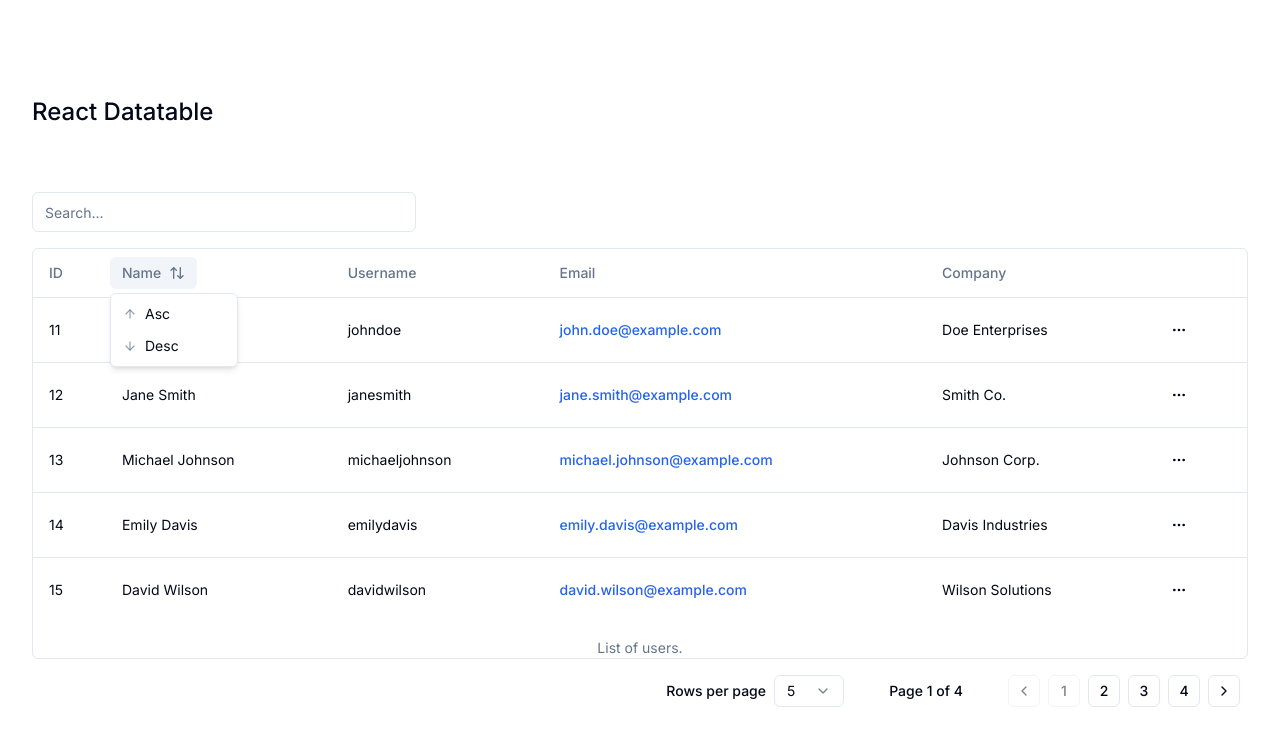
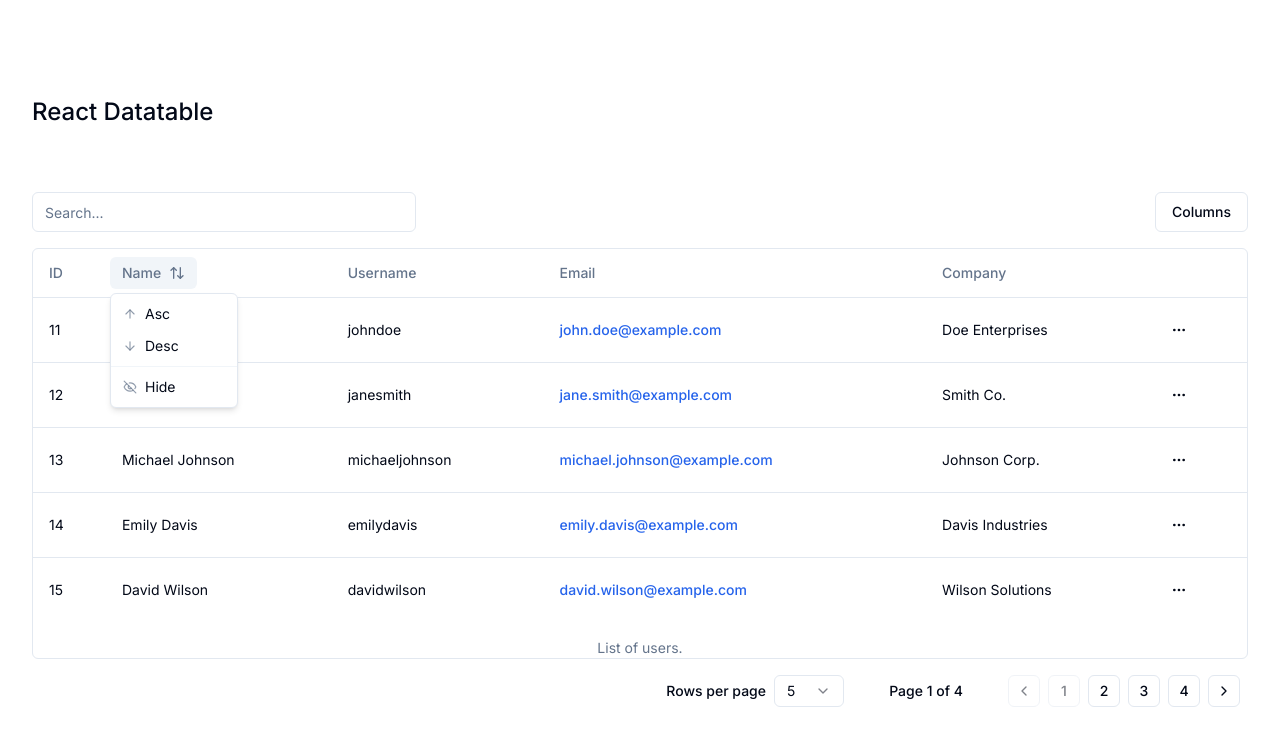
Before and after one commit to gerardopemz/nextjs-react-datatable, a Next.js app: page / in a window 1280 px wide. Both pictures are taken after a click on the button "Name". Shown: the top 746 px of the page. Built offline with nearby package versions, Linux system fonts and the light colour scheme.

Commit message:
08 - visibilidad de columnas

```diff
--- a/src/app/columns.tsx
+++ b/src/app/columns.tsx
@@ -18,6 +18,7 @@ export const columns: ColumnDef<User>[] = [
   {
     accessorKey: "id",
     header: "ID",
+    enableHiding: false,
   },
   {
     accessorKey: "name",
@@ -42,11 +43,13 @@ export const columns: ColumnDef<User>[] = [
     ),
   },
   {
+    id: "company",
     accessorKey: "company.name",
     header: "Company",
   },
   {
     id: "actions",
+    enableHiding: false,
     cell: ({ row }) => (
       <DropdownMenu>
         <DropdownMenuTrigger asChild>
--- a/src/components/datatable-column-header.tsx
+++ b/src/components/datatable-column-header.tsx
@@ -11,7 +11,7 @@ import {
   DropdownMenuTrigger,
 } from "./ui/dropdown-menu";
 import { Button } from "./ui/button";
-import { ArrowDown, ArrowUp, ArrowUpDown } from "lucide-react";
+import { ArrowDown, ArrowUp, ArrowUpDown, EyeOff } from "lucide-react";
 
 interface DatatableColumnHeaderProps<TData, TValue>
   extends HTMLAttributes<HTMLDivElement> {
@@ -62,6 +62,11 @@ export default function DatatableColumnHeader<TData, TValue>({
               Reset
             </DropdownMenuItem>
           )}
+          <DropdownMenuSeparator />
+          <DropdownMenuItem onClick={() => column.toggleVisibility(false)}>
+            <EyeOff className="mr-2 h-3.5 w-3.5 text-muted-foreground/70" />
+            Hide
+          </DropdownMenuItem>
         </DropdownMenuContent>
       </DropdownMenu>
     </div>
--- a/src/components/datatable.tsx
+++ b/src/components/datatable.tsx
@@ -15,6 +15,7 @@ import {
   ColumnFiltersState,
   PaginationState,
   SortingState,
+  VisibilityState,
   flexRender,
   getCoreRowModel,
   getFilteredRowModel,
@@ -24,6 +25,13 @@ import {
 } from "@tanstack/react-table";
 import DatatablePagination from "./datatable-pagination";
 import { Input } from "./ui/input";
+import {
+  DropdownMenu,
+  DropdownMenuCheckboxItem,
+  DropdownMenuContent,
+  DropdownMenuTrigger,
+} from "./ui/dropdown-menu";
+import { Button } from "./ui/button";
 
 interface DatatableProps<TData, TValue> {
   data: TData[];
@@ -44,6 +52,7 @@ export default function Datatable<TData, TValue>({
   });
   const [sorting, setSorting] = useState<SortingState>([]);
   const [columnFilters, setColumnFilters] = useState<ColumnFiltersState>([]);
+  const [columnVisibility, setColumnVisibility] = useState<VisibilityState>({});
 
   const table = useReactTable({
     data,
@@ -55,21 +64,25 @@ export default function Datatable<TData, TValue>({
     onPaginationChange: setPagination,
     onSortingChange: setSorting,
     onColumnFiltersChange: setColumnFilters,
+    onColumnVisibilityChange: setColumnVisibility,
     state: {
       pagination,
       sorting,
       columnFilters,
+      columnVisibility,
     },
   });
 
   return (
     <div className="space-y-4">
+      <div className="flex items-center justify-between">
         {globalFilterColumn && (
           <Input
             placeholder="Search..."
             value={
-            (table.getColumn(globalFilterColumn)?.getFilterValue() as string) ??
-            ""
+              (table
+                .getColumn(globalFilterColumn)
+                ?.getFilterValue() as string) ?? ""
             }
             onChange={(event) =>
               table
@@ -79,6 +92,33 @@ export default function Datatable<TData, TValue>({
             className="max-w-sm"
           />
         )}
+        <DropdownMenu>
+          <DropdownMenuTrigger asChild>
+            <Button variant="outline" className="ml-auto">
+              Columns
+            </Button>
+          </DropdownMenuTrigger>
+          <DropdownMenuContent align="end">
+            {table
+              .getAllColumns()
+              .filter((column) => column.getCanHide())
+              .map((column) => {
+                return (
+                  <DropdownMenuCheckboxItem
+                    key={column.id}
+                    className="capitalize"
+                    checked={column.getIsVisible()}
+                    onCheckedChange={(value) =>
+                      column.toggleVisibility(!!value)
+                    }
+                  >
+                    {column.id}
+                  </DropdownMenuCheckboxItem>
+                );
+              })}
+          </DropdownMenuContent>
+        </DropdownMenu>
+      </div>
       <div className="rounded-md border">
         <Table>
           {caption && <TableCaption>{caption}</TableCaption>}
```
Lines whose indentation alone changed are shown as unchanged.
